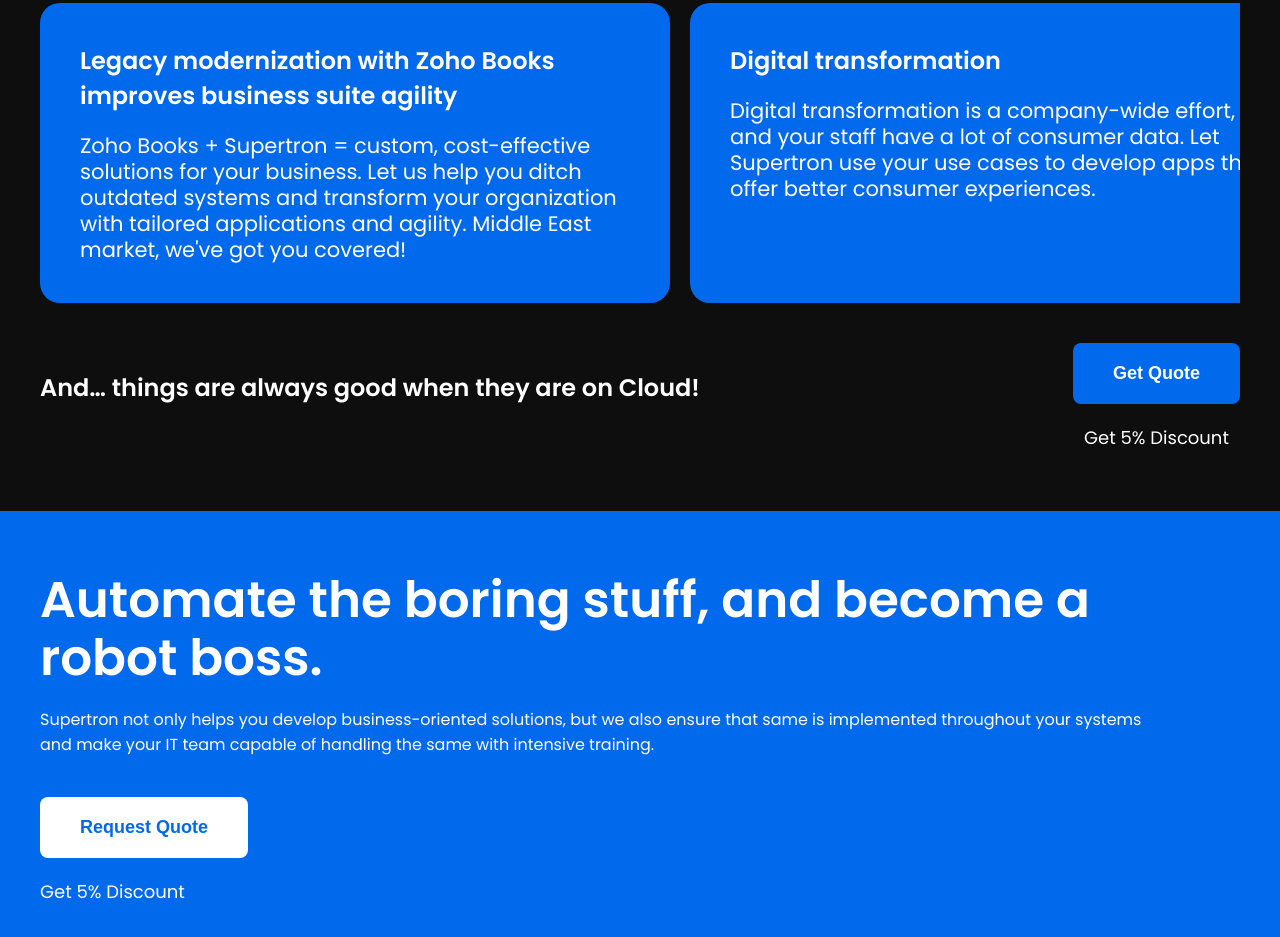
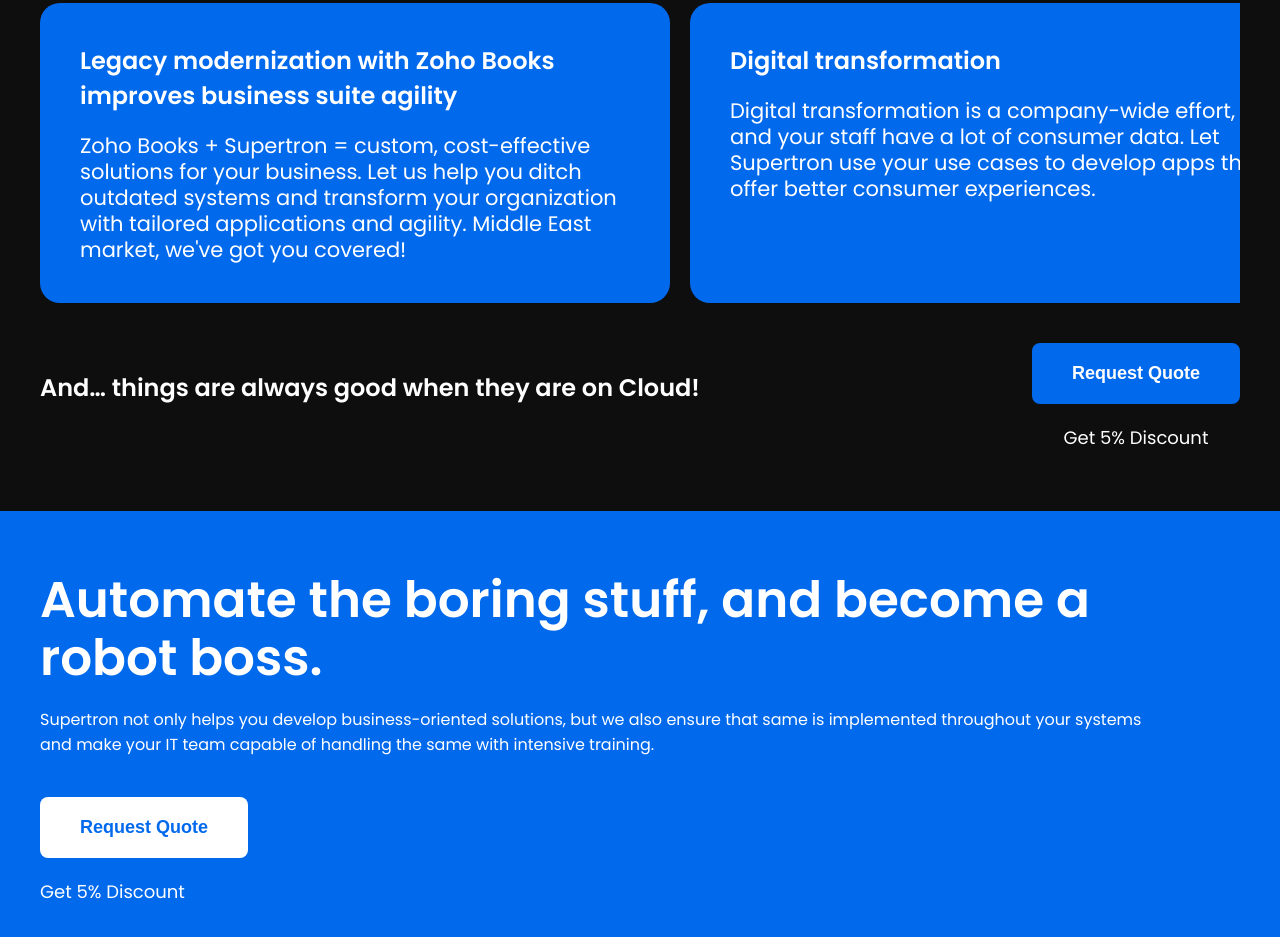
Before and after one commit to kushagra43/supertron-zohobooks-v2, a plain HTML site: page index.html in a window 1280 px wide. Shown: the part 3889-4826 px from the top of the page. Drawn offline with Linux system fonts and the light colour scheme; files that its build step writes are made by us from their sources; files whose address does not match are found by name.

Commit message:
changes done

```diff
--- a/index.html
+++ b/index.html
@@ -592,7 +592,7 @@
           And… things are always good when they are on Cloud!
         </h3>
         <div class="center flex flex-column">
-          <button onclick="topFunction()" class="bluebutton mb20">Get Quote</button>
+          <button onclick="topFunction()" class="bluebutton mb20">Request Quote</button>
           <p class="whiteparah small center991">
             Get 5% Discount
           </p>
```
